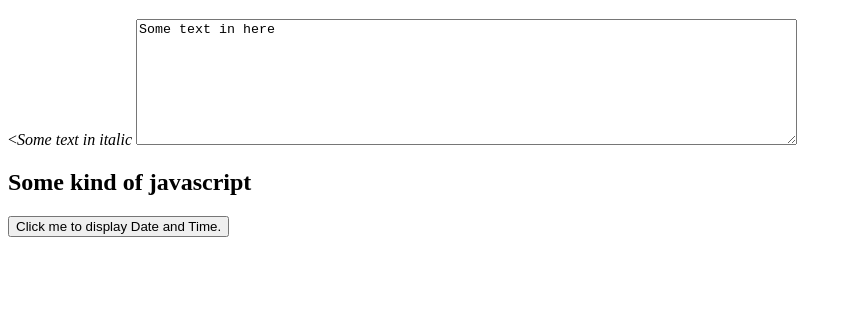
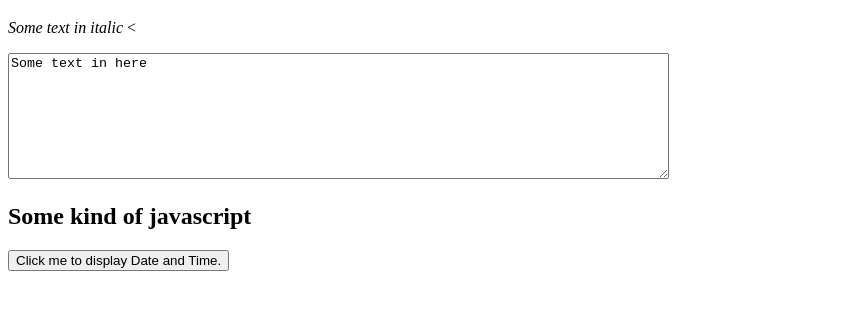
Before and after one commit to Manufakturet/manufakturet.github.io, a plain HTML site: page index.html in a window 1280 px wide. Shown: the part 61-370 px from the top of the page, without its empty margins (0-852 px from the left). Drawn offline with Linux system fonts and the light colour scheme.

Commit message:
Update index.html

```diff
--- a/index.html
+++ b/index.html
@@ -3,9 +3,10 @@
 
 <body>
 <h1>Our Booking Equipment Catalog</h1>
-<<i>Some text in italic</i>
+<i>Some text in italic</i>
+<<p>
 <textarea name="name" rows="8" cols="80">
-Some text in here</textarea>
+Some text in here</textarea></p>
   <h2>Some kind of javascript</h2>
 
   <button type="button"
```
